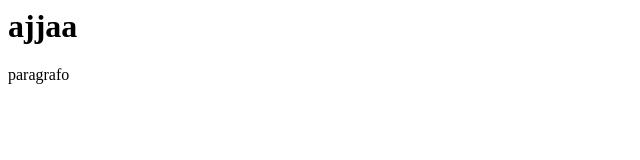
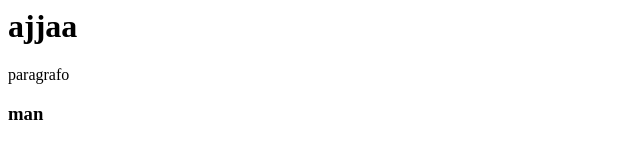
Before and after one commit to raellrrm/curso_github, a plain HTML site: page index.html in a window 1280 px wide. Shown: the full height of the page, 0-640 px from the left. Drawn offline with Linux system fonts and the light colour scheme.

Commit message:
criando desc

```diff
--- a/index.html
+++ b/index.html
@@ -1,2 +1,4 @@
 <h1>ajjaa</h1>
 <p>paragrafo</p>
+
+<h3>man</h3>
```
